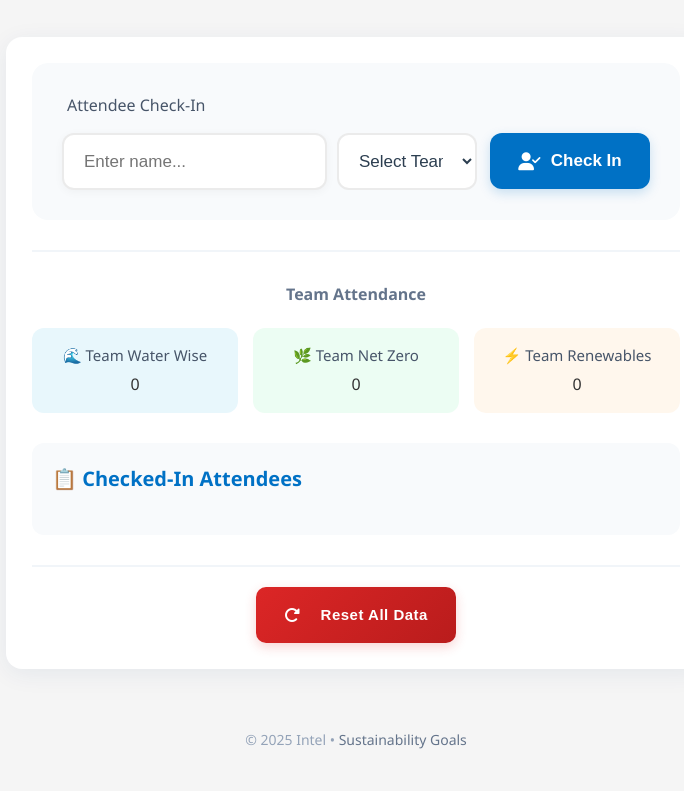
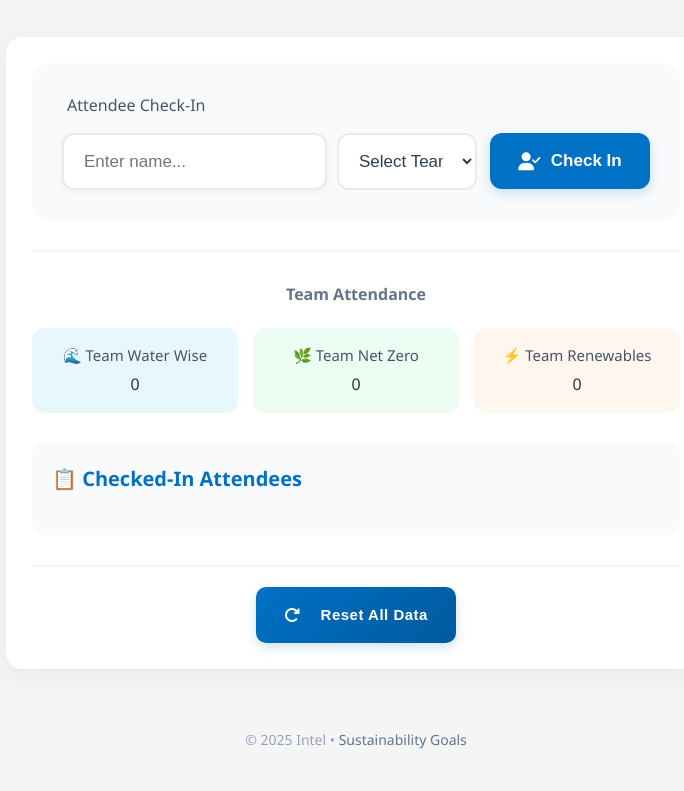
Before and after one commit to Xenzoro/Intel_Ast02, a plain HTML site: page index.html in a window 1280 px wide. Shown: the part 444-1235 px from the top of the page, without its empty margins (284-968 px from the left). Drawn offline with Linux system fonts and the light colour scheme.

Commit message:
update reset button styles for improved visual consistency

```diff
--- a/style.css
+++ b/style.css
@@ -431,7 +431,7 @@ select {
 }
 
 .reset-btn {
-  background: linear-gradient(135deg, #dc2626, #b91c1c);
+  background: linear-gradient(135deg, #0071c5, #005a9e);
   color: white;
   border: none;
   padding: 12px 28px;
@@ -443,19 +443,19 @@ select {
   display: inline-flex;
   align-items: center;
   gap: 10px;
-  box-shadow: 0 4px 12px rgba(220, 38, 38, 0.2);
+  box-shadow: 0 4px 12px rgba(0, 113, 197, 0.2);
   letter-spacing: 0.5px;
 }
 
 .reset-btn:hover {
-  background: linear-gradient(135deg, #b91c1c, #991b1b);
+  background: linear-gradient(135deg, #005a9e, #003c71);
   transform: translateY(-2px);
-  box-shadow: 0 6px 16px rgba(220, 38, 38, 0.3);
+  box-shadow: 0 6px 16px rgba(0, 113, 197, 0.4);
 }
 
 .reset-btn:active {
   transform: translateY(0);
-  box-shadow: 0 2px 8px rgba(220, 38, 38, 0.2);
+  box-shadow: 0 2px 8px rgba(0, 113, 197, 0.3);
 }
 
 .reset-btn i {
```
